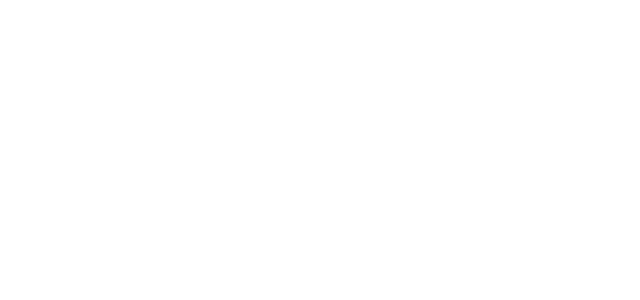
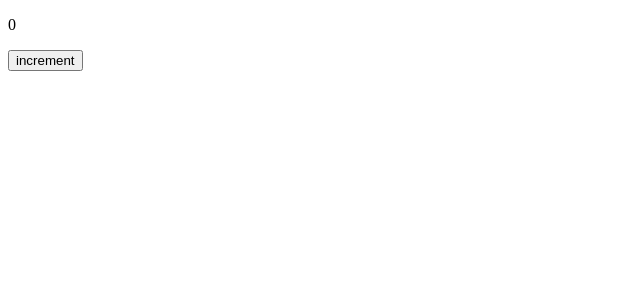
Before and after one commit to gabrielmoris/vue-mastery, a Vue app in the folder composition-api/: page / in a window 1280 px wide. Shown: the top 300 px of the page, without its empty margins (0-640 px from the left). Built offline with nearby package versions, Linux system fonts and the light colour scheme.

Commit message:
data and refs

```diff
--- a/composition-api/src/App.vue
+++ b/composition-api/src/App.vue
@@ -1,9 +1,22 @@
 <template>
-  <div></div>
+  <div>
+    <p>{{ num }}</p>
+    <button @click.prevent="increment">increment</button>
+  </div>
 </template>
 
 <script>
+import { ref } from "vue";
 export default {
   name: "App",
+  setup() {
+    // We need to make the number reactive, that is why we use ref
+    let num = ref(0);
+    function increment() {
+      // to change the value of the ref, we acces by variable.value
+      num.value++;
+    }
+    return { num, increment };
+  },
 };
 </script>
```
